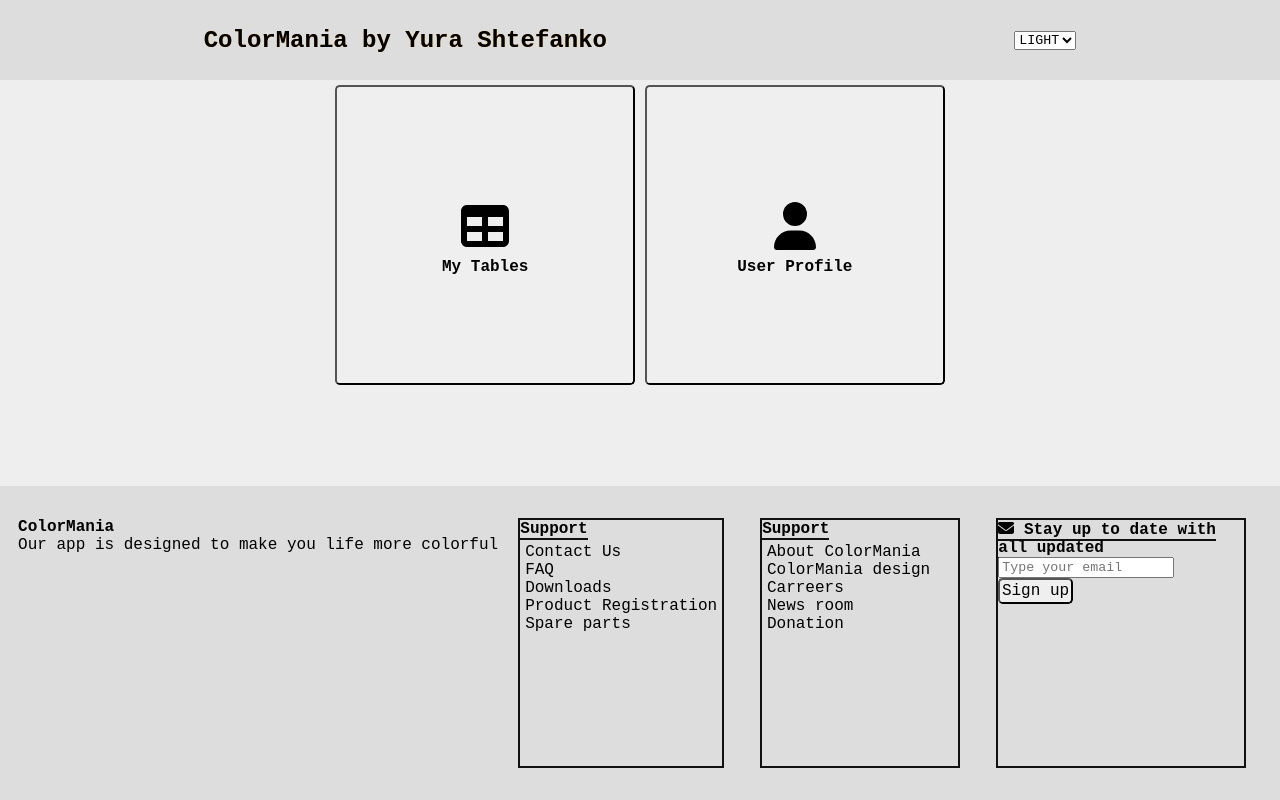
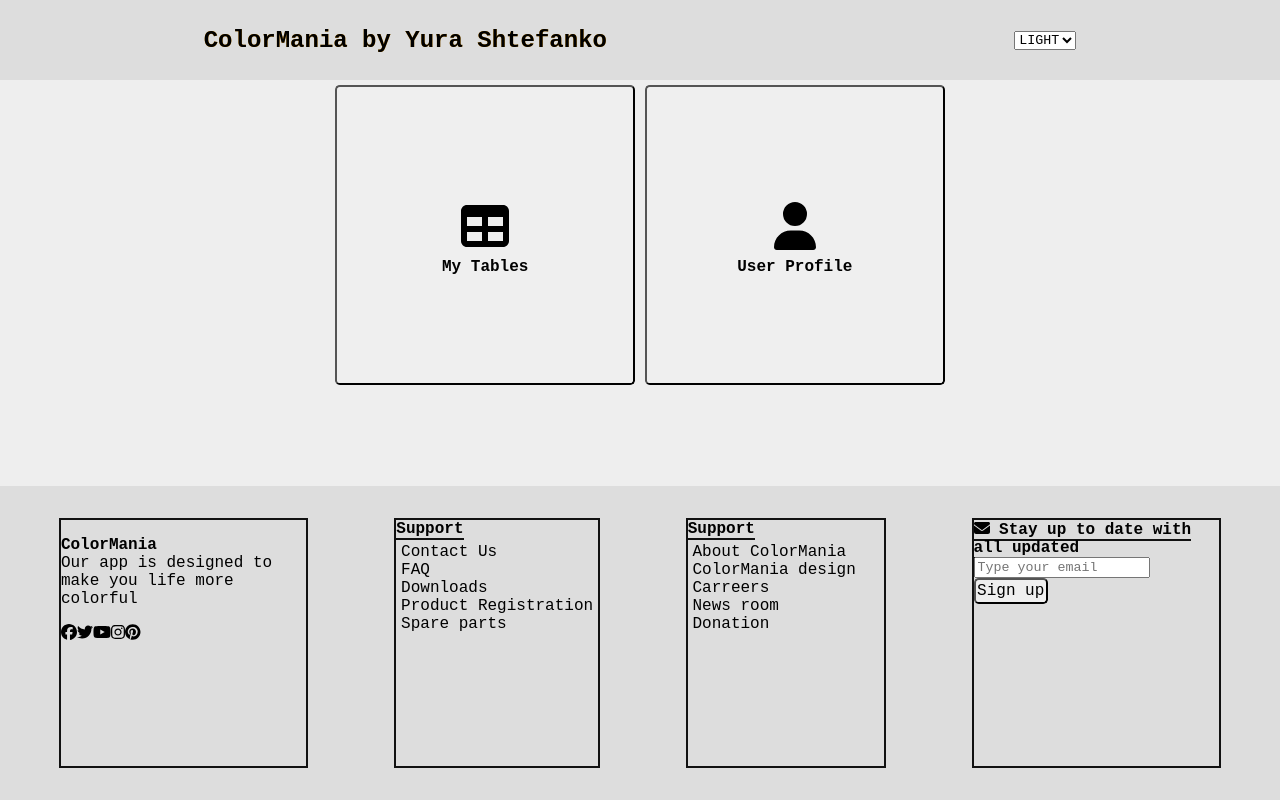
Before and after one commit to Viper-JSX/Colormania-React, a React (Create React App) app: page / in a window 1280 px wide. Built offline with nearby package versions, Linux system fonts and the light colour scheme.

Commit message:
Created SocialMedia and  AppLogoAndSocialMediaComponent components

```diff
--- a/package.json
+++ b/package.json
@@ -4,6 +4,7 @@
   "private": true,
   "dependencies": {
     "@fortawesome/fontawesome-svg-core": "^6.1.2",
+    "@fortawesome/free-brands-svg-icons": "^6.2.0",
     "@fortawesome/free-solid-svg-icons": "^6.1.2",
     "@fortawesome/react-fontawesome": "^0.2.0",
     "@reduxjs/toolkit": "^1.8.5",
--- /dev/null
+++ b/src/components/Footer/App_logo_and_social_media.tsx
@@ -0,0 +1,13 @@
+import TextWithTitle from "../General_reusable_components/Text_with_title";
+import SocialMedia from "./Social_media";
+
+function AppTitleAndSocialMedia():JSX.Element{
+    return(
+        <div className="appLogoAndSocialMedia">
+            <TextWithTitle title="ColorMania" text="Our app is designed to make you life more colorful" />
+            <SocialMedia />
+        </div>
+    );
+}
+
+export default AppTitleAndSocialMedia;
--- a/src/components/Footer/Footer.tsx
+++ b/src/components/Footer/Footer.tsx
@@ -1,6 +1,7 @@
 import { useSelector } from "react-redux";
 import { AppState } from "../../typescript/types";
 import TextWithTitle from "../General_reusable_components/Text_with_title";
+import AppLogoAndSocialMedia from "./App_logo_and_social_media";
 import ColorMania from "./Color_mania";
 import EmailSubscribe from "./Email_subscribe";
 import Support from "./Support";
@@ -11,7 +12,7 @@ function Footer():JSX.Element{
 
     return(
         <footer id="footer" className={`${themeName}`}>
-            <TextWithTitle title="ColorMania" text="Our app is designed to make you life more colorful" />
+            <AppLogoAndSocialMedia />
             <Support />
             <ColorMania />
             <EmailSubscribe />
--- /dev/null
+++ b/src/components/Footer/Social_media.tsx
@@ -0,0 +1,17 @@
+import { FontAwesomeIcon } from "@fortawesome/react-fontawesome";
+import { faFacebook, faTwitter, faInstagram, faYoutube, faPinterest } from "@fortawesome/free-brands-svg-icons";
+import { IconProp } from "@fortawesome/fontawesome-svg-core";
+
+function SocialMedia():JSX.Element{
+    return(
+        <div className="socialMedia">
+            <FontAwesomeIcon className="facebookIcon" icon={faFacebook as IconProp} />
+            <FontAwesomeIcon className="twitterIcon" icon={faTwitter as IconProp} />
+            <FontAwesomeIcon className="youtubeIcon" icon={faYoutube as IconProp} />
+            <FontAwesomeIcon className="instagramIcon" icon={faInstagram as IconProp} />
+            <FontAwesomeIcon className="pinterestIcon" icon={faPinterest as IconProp} />
+        </div>
+    );
+}
+
+export default SocialMedia;
```
Also changed, not shown: 1 other file (tests, documents, lock files or other folders).
